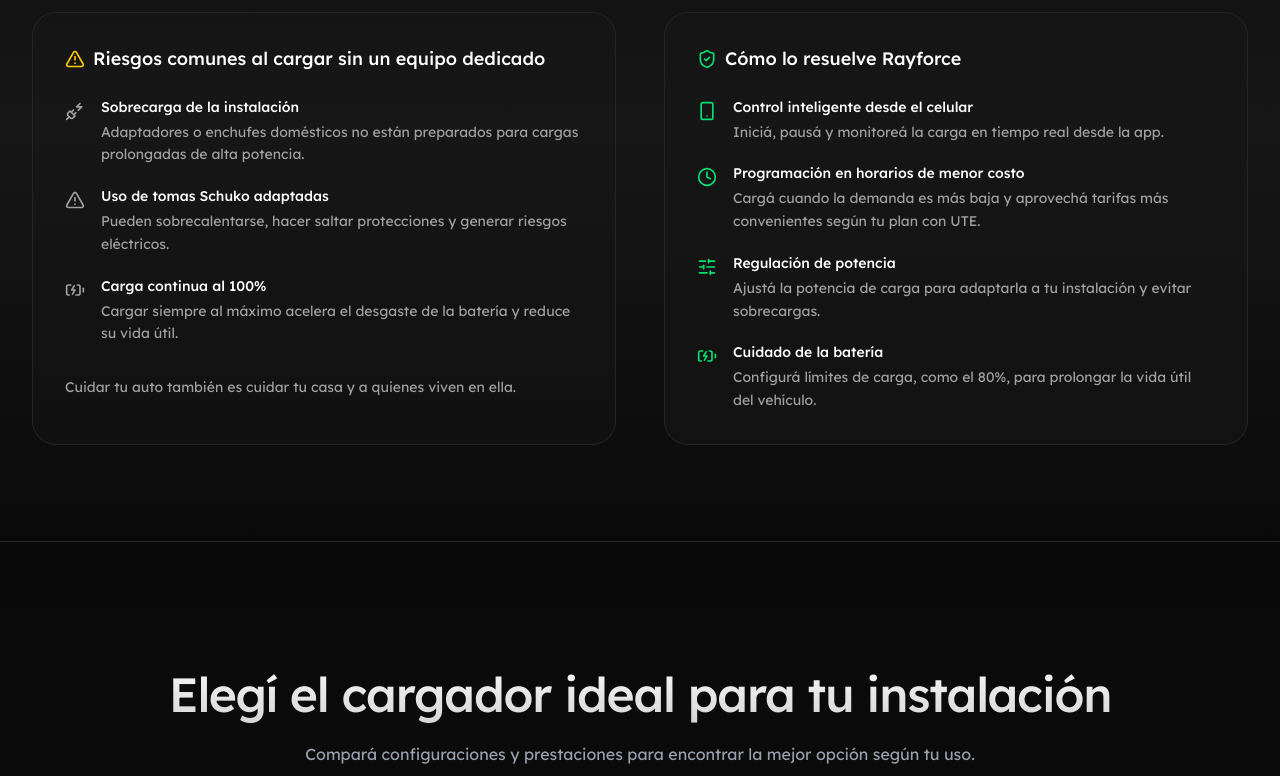
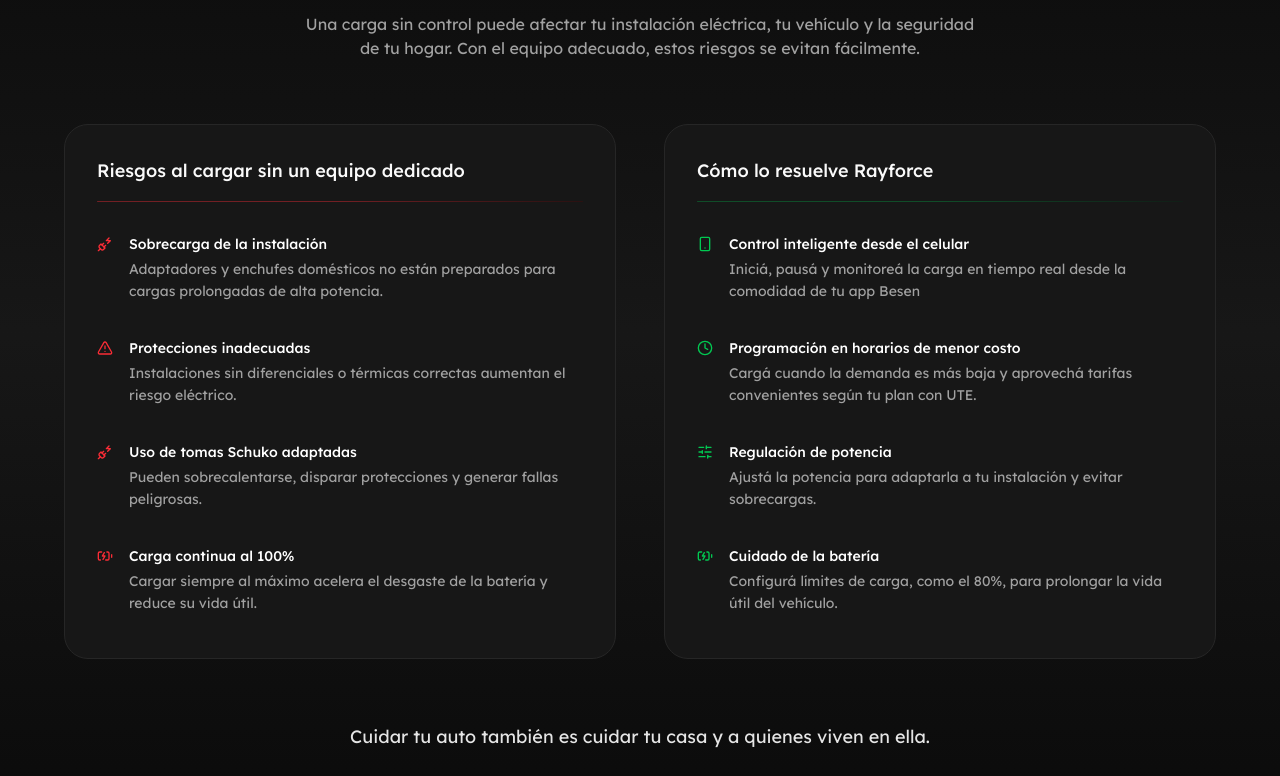
Before and after one commit to agreco88/rayforce-ev, a Next.js app: page /en in a window 1280 px wide. Shown: the part 1364-2140 px from the top of the page. Built offline with nearby package versions, Linux system fonts and the light colour scheme.

Commit message:
New version

```diff
--- a/src/components/sections/ChargerSwocase.tsx
+++ b/src/components/sections/ChargerSwocase.tsx
@@ -16,9 +16,9 @@
         className="
           pointer-events-none absolute inset-0 -z-0 rounded-2xl
           bg-radial
-        from-lime-600/15
+        from-lime-700
           from-0%
-          animate-[pulse_4s_ease-in-out_infinite]
+          animate-[pulse_2s_ease-in-out_infinite]
           to-transparent
           to-65%
         "
--- a/src/components/sections/charging-safety-section/ChargingSafetySection.tsx
+++ b/src/components/sections/charging-safety-section/ChargingSafetySection.tsx
@@ -11,10 +11,14 @@
 } from "lucide-react";
 import Container from "@/components/layout/container";
 
+/* ------------------------------------------------------------------
+ * Charging Safety Section
+ * ---------------------------------------------------------------- */
+
 export function ChargingSafetySection() {
   return (
     <section className="relative border-y border-neutral-800 bg-gradient-to-b from-neutral-950 via-neutral-900 to-neutral-950 py-24">
-      <Container className="relative mx-auto max-w-[88rem] px-4 sm:px-6 lg:px-8">
+      <Container className="relative mx-auto max-w-[88rem] flex flex-col items-center px-4 sm:px-6 lg:px-8">
         {/* Header */}
         <div className="flex flex-col items-center text-center">
           <h2 className="text-3xl sm:text-4xl font-medium tracking-tight text-white">
@@ -31,24 +35,29 @@
         </div>
 
         {/* Content */}
-        <div className="mt-16 grid gap-12 lg:grid-cols-2">
+        <div className="mt-16 grid gap-12 lg:grid-cols-2 max-w-6xl">
           {/* Risks */}
-          <div className="rounded-3xl border border-neutral-800 bg-neutral-900/40 p-6 sm:p-8">
-            <h3 className="flex items-center gap-2 text-lg font-medium text-white">
-              <AlertTriangle className="h-5 w-5 text-yellow-400" />
-              Riesgos comunes al cargar sin un equipo dedicado
+          <div className="rounded-3xl border border-neutral-800 bg-neutral-900 p-6 sm:p-8">
+            <h3 className="flex items-center gap-3 text-lg font-medium text-neutral-50">
+              {/* <AlertTriangle className="h-5 w-5 text-red-400" /> */}
+              Riesgos al cargar sin un equipo dedicado
             </h3>
-
-            <ul className="mt-6 space-y-5">
+            <div className="h-[0.07rem] opacity-40 rounded-full bg-gradient-to-r from-red-500 via-red-500 to-red-950 mt-4" />
+            <ul className="mt-8 space-y-6">
               <RiskItem
                 icon={PlugZap}
                 title="Sobrecarga de la instalación"
-                description="Adaptadores o enchufes domésticos no están preparados para cargas prolongadas de alta potencia."
+                description="Adaptadores y enchufes domésticos no están preparados para cargas prolongadas de alta potencia."
               />
               <RiskItem
                 icon={AlertTriangle}
+                title="Protecciones inadecuadas"
+                description="Instalaciones sin diferenciales o térmicas correctas aumentan el riesgo eléctrico."
+              />
+              <RiskItem
+                icon={PlugZap}
                 title="Uso de tomas Schuko adaptadas"
-                description="Pueden sobrecalentarse, hacer saltar protecciones y generar riesgos eléctricos."
+                description="Pueden sobrecalentarse, disparar protecciones y generar fallas peligrosas."
               />
               <RiskItem
                 icon={BatteryCharging}
@@ -56,35 +65,31 @@
                 description="Cargar siempre al máximo acelera el desgaste de la batería y reduce su vida útil."
               />
             </ul>
-
-            <p className="mt-8 text-sm text-neutral-400">
-              Cuidar tu auto también es cuidar tu casa y a quienes viven en
-              ella.
-            </p>
           </div>
 
           {/* Solutions */}
-          <div className="rounded-3xl border border-neutral-800 bg-neutral-900/60 p-6 sm:p-8">
-            <h3 className="flex items-center gap-2 text-lg font-medium text-white">
-              <ShieldCheck className="h-5 w-5 text-green-400" />
+          <div className="rounded-3xl border border-neutral-800 bg-neutral-900 p-6 sm:p-8">
+            <h3 className="flex items-center gap-3 text-lg font-medium text-neutral-50">
+              {/* <ShieldCheck className="h-5 w-5 text-green-400" /> */}
               Cómo lo resuelve Rayforce
             </h3>
+            <div className="h-[0.07rem] opacity-30 rounded-full bg-gradient-to-r from-green-500 via-green-500 to-green-950 mt-4" />
 
-            <ul className="mt-6 space-y-5">
+            <ul className="mt-8 space-y-6">
               <SolutionItem
                 icon={Smartphone}
                 title="Control inteligente desde el celular"
-                description="Iniciá, pausá y monitoreá la carga en tiempo real desde la app."
+                description="Iniciá, pausá y monitoreá la carga en tiempo real desde la comodidad de tu app Besen"
               />
               <SolutionItem
                 icon={Clock}
                 title="Programación en horarios de menor costo"
-                description="Cargá cuando la demanda es más baja y aprovechá tarifas más convenientes según tu plan con UTE."
+                description="Cargá cuando la demanda es más baja y aprovechá tarifas convenientes según tu plan con UTE."
               />
               <SolutionItem
                 icon={SlidersHorizontal}
                 title="Regulación de potencia"
-                description="Ajustá la potencia de carga para adaptarla a tu instalación y evitar sobrecargas."
+                description="Ajustá la potencia para adaptarla a tu instalación y evitar sobrecargas."
               />
               <SolutionItem
                 icon={BatteryCharging}
@@ -94,14 +99,19 @@
             </ul>
           </div>
         </div>
+
+        {/* Closing statement */}
+        <p className="mt-16 text-center text-lg text-neutral-200">
+          Cuidar tu auto también es cuidar tu casa y a quienes viven en ella.
+        </p>
       </Container>
     </section>
   );
 }
 
-/* -------------------------------------------------------------------------- */
-/* Helpers                                                                     */
-/* -------------------------------------------------------------------------- */
+/* ------------------------------------------------------------------
+ * Helpers
+ * ---------------------------------------------------------------- */
 
 function RiskItem({
   icon: Icon,
@@ -113,8 +123,8 @@
   description: string;
 }) {
   return (
-    <li className="flex gap-4">
-      <Icon className="mt-1 h-5 w-5 text-neutral-400 shrink-0" />
+    <li className="flex gap-4 min-h-[72px] lg:min-h-[80px]">
+      <Icon className="size-4 mt-0.5 text-red-500 shrink-0" />
       <div>
         <h4 className="text-sm font-medium text-white">{title}</h4>
         <p className="mt-1 text-sm leading-relaxed text-neutral-400">
@@ -135,8 +145,8 @@
   description: string;
 }) {
   return (
-    <li className="flex gap-4">
-      <Icon className="mt-1 h-5 w-5 text-green-400 shrink-0" />
+    <li className="flex gap-4 min-h-[72px] lg:min-h-[80px]">
+      <Icon className="size-4 mt-0.5 text-green-500 shrink-0" />
       <div>
         <h4 className="text-sm font-medium text-white">{title}</h4>
         <p className="mt-1 text-sm leading-relaxed text-neutral-400">
--- a/src/components/sections/hero/Hero.tsx
+++ b/src/components/sections/hero/Hero.tsx
@@ -2,9 +2,9 @@
 
 import { HeroEnergyBackground } from "@/components/AnimatedGridBackground";
 import { HeroIntro } from "./HeroIntro";
-import { HeroBanner } from "./HeroBanner";
 import { HeroFeatureCardsSection } from "./HeroFeatureCardsSection";
 import Container from "@/components/layout/container";
+import { HeroBanner } from "./HeroBanner";
 
 export function Hero() {
   return (
@@ -22,7 +22,7 @@
 
       <HeroEnergyBackground />
 
-      <Container className="max-w-[88rem] relative">
+      <Container className="max-w-[100rem] relative">
         {/* HERO GRID */}
         <div className="space-y-16">
           {/* Banner row */}
--- a/src/components/sections/hero/HeroBanner.tsx
+++ b/src/components/sections/hero/HeroBanner.tsx
@@ -9,7 +9,7 @@
   const showIntro = variant === "default";
 
   return (
-    <div className="relative overflow-hidden rounded-3xl border border-neutral-800">
+    <div className="relative overflow-hidden rounded-3xl border  border-neutral-800">
       {/* Background image */}
       <picture>
         {/* Mobile image */}
@@ -46,7 +46,7 @@
             "
           />
 
-          <div className="relative z-10 grid min-h-[420px] lg:min-h-[520px] grid-cols-12 items-center px-6 sm:px-10 lg:px-16">
+          <div className="relative z-10 grid min-h-[420px] my-14 lg:min-h-[520px] grid-cols-12 items-center px-6 sm:px-10 lg:px-16">
             <div className="hidden lg:block lg:col-span-5" />
             <div className="lg:col-span-7 pt-20">
               <HeroIntro />
--- a/src/components/sections/rayforce-product-section/RayforceProductSection.tsx
+++ b/src/components/sections/rayforce-product-section/RayforceProductSection.tsx
@@ -14,7 +14,7 @@
   return (
     <section
       id="productos"
-      className="relative bg-linear-to-b from-neutral-950 to-neutral-900 text-white py-24 sm:py-32 flex flex-col gap-32"
+      className="relative bg-linear-to-b from-neutral-950 to-neutral-900 text-white py-24 sm:pt-24 sm:pb-0 flex flex-col gap-32"
     >
       {/* Conditional rendering */}
       {isMobile ? (
```
Also changed, not shown: src/components/sections/rayforce-product-section/RayforceProductSectionMobile.tsx (+103 -74 lines).
